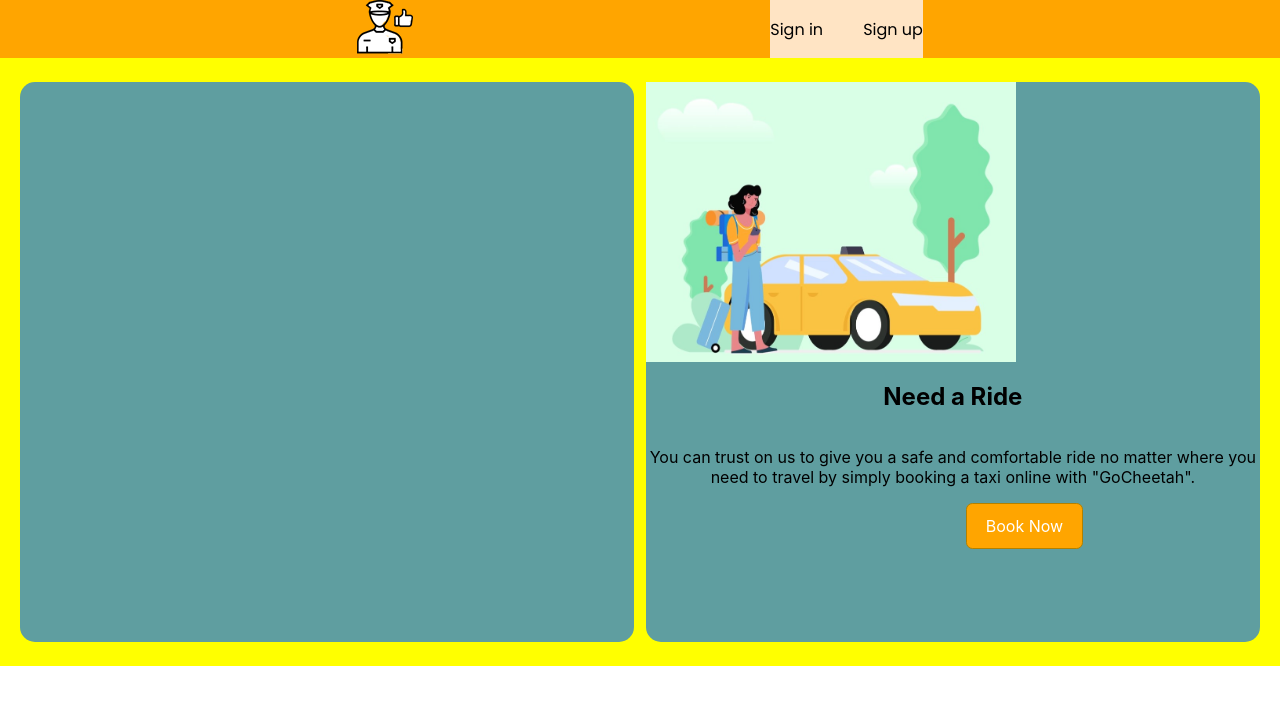
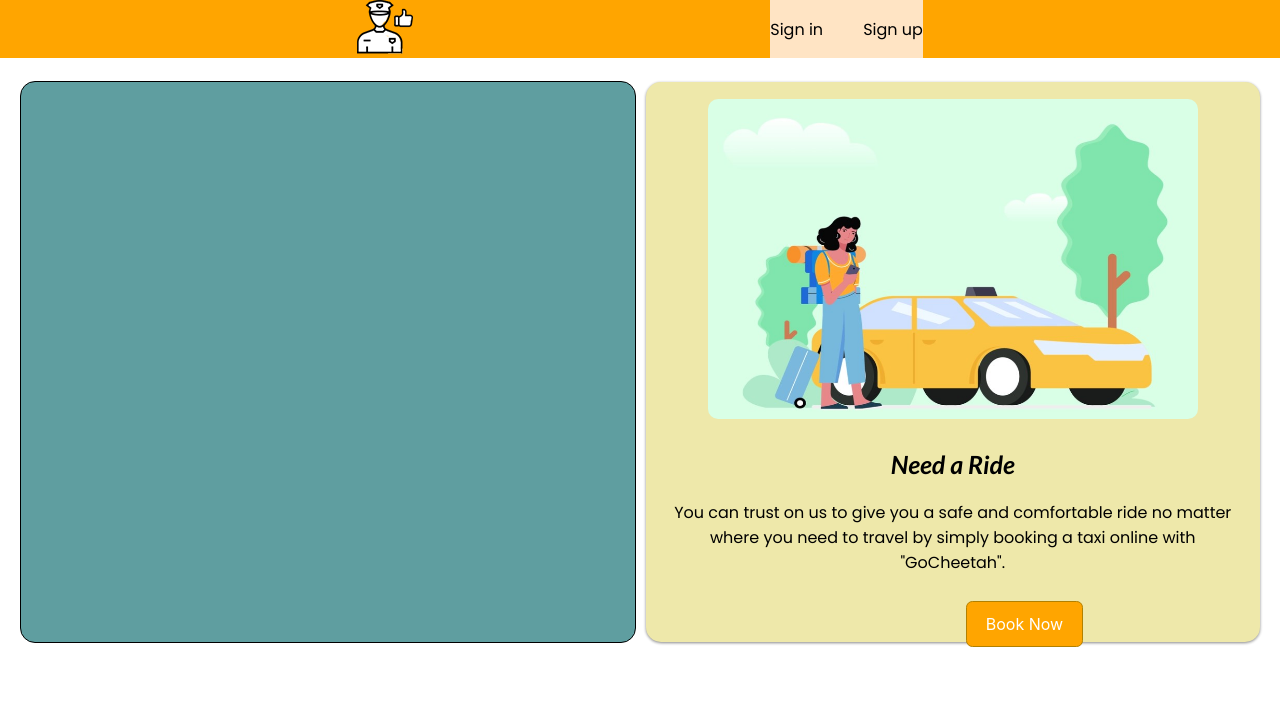
Before and after one commit to dvimukthi/cab-service-system, a React (Create React App) app: page / in a window 1280 px wide. Shown: the top 704 px of the page. Built offline with nearby package versions, Linux system fonts and the light colour scheme.

Commit message:
right container

```diff
--- a/public/index.html
+++ b/public/index.html
@@ -28,6 +28,10 @@
     <link rel="preconnect" href="https://fonts.gstatic.com" crossorigin>
     <link href="https://fonts.googleapis.com/css2?family=Poppins&family=Roboto:wght@300&display=swap" rel="stylesheet">
 
+    <link rel="preconnect" href="https://fonts.googleapis.com">
+    <link rel="preconnect" href="https://fonts.gstatic.com" crossorigin>
+    <link href="https://fonts.googleapis.com/css2?family=Lato:ital,wght@1,700&display=swap" rel="stylesheet">
+
     <title>GoCheeta</title>
   </head>
   <body>
--- a/src/Components/HomeComponents/BodyOne/BodyOne.css
+++ b/src/Components/HomeComponents/BodyOne/BodyOne.css
@@ -1,5 +1,4 @@
 .bodyone__container {
-    background-color: yellow;
     display: flex;
     flex-direction: row;
     justify-content: space-between;
@@ -10,37 +9,41 @@
 .bodyone__part1 {
     height: 35rem;
     width: 48%;
-    background-color: cadetblue;
+    background: cadetblue;
     border-radius: 15px;
+    border: 1px solid black;
     margin-left: 20px;
 }
 
 .bodyone__part2 {
     height: 35rem;
     width: 48%;
-    background-color: cadetblue;
+    background: #EEE8AA;
     border-radius: 15px;
     margin-right: 20px;
     display: flex;
     flex-direction: column;
-}
-
-.RIDEIMG {
-
-        width: 90px;
-        height: 40px;
-        background-color: orange;
+    box-shadow: 0 1px 3px rgb(0 0 0 / 20%), 0 1px 3px rgb(0 0 0 / 30%);
 }
 
 .bodyone__part2 h2 {
+    margin-top: 30px;
+    margin-bottom: 5px;
     text-align: center;
+    font-size: 25px;
+    font-family: 'Lato', sans-serif;
 }
 
 .bodyone__part2 p {
     text-align: center;
+    font-size: 16px;
+    font-family: 'Poppins', sans-serif;
+    padding-left: 25px;
+    padding-right: 25px;
 }
 
 .NeedRide__btn {
+    margin-top: 10px;
     margin-left: 20rem;
     margin-right: 18rem;
     width: max-content;
--- a/src/Components/HomeComponents/BodyOne/BodyOne.js
+++ b/src/Components/HomeComponents/BodyOne/BodyOne.js
@@ -7,7 +7,17 @@ function BodyOne() {
     <div className="bodyone__container">
       <div className="bodyone__part1"></div>
       <div className="bodyone__part2">
-        <img src={RIDEIMG} alt="" width="370" height="280" />
+        <img
+          src={RIDEIMG}
+          alt=""
+          width="490"
+          height="320"
+          style={{
+            alignSelf: "center",
+            marginTop: "17px",
+            borderRadius: "10px",
+          }}
+        />
         <h2>Need a Ride</h2>
         <p>
           You can trust on us to give you a safe and comfortable ride no matter
```
